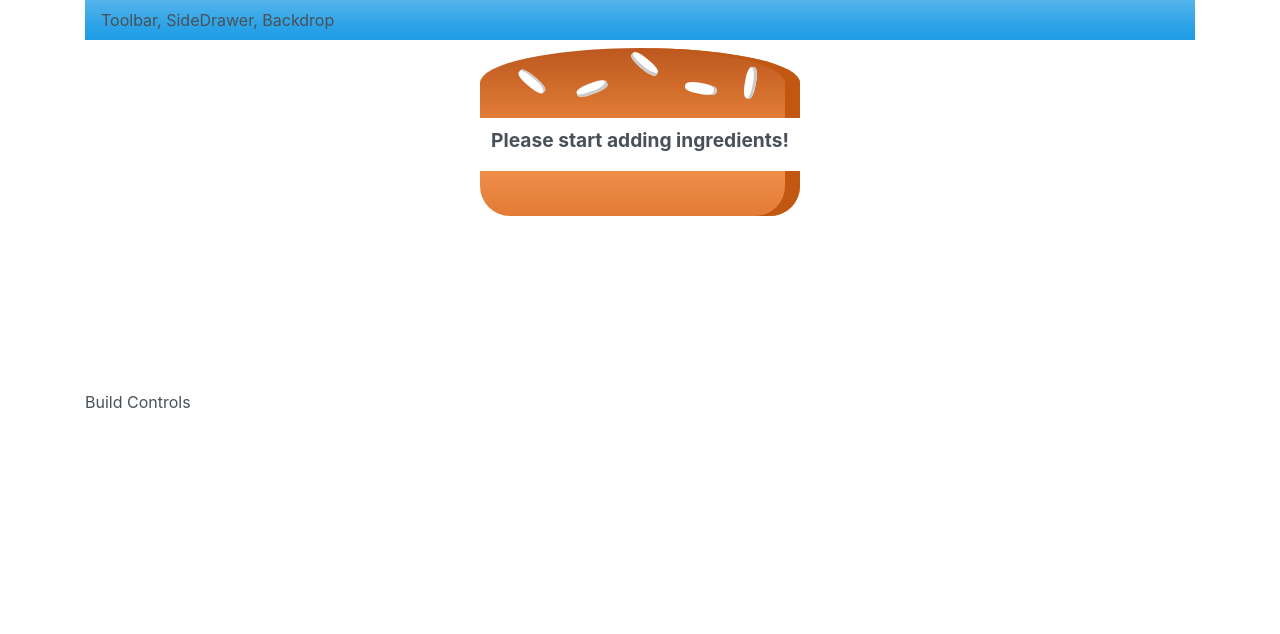
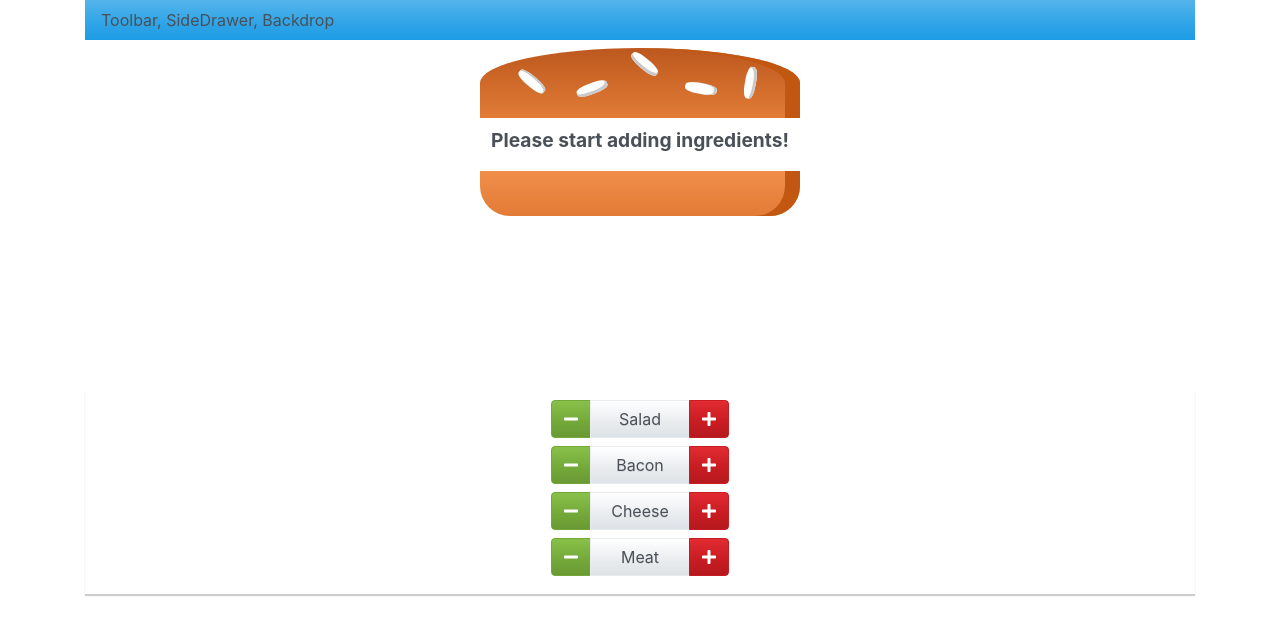
Before and after one commit to HubTicaBB/BurgerBuilder, a React (Create React App) app in the folder client/: page / in a window 1280 px wide. Shown: the top 634 px of the page. Built offline with nearby package versions, Linux system fonts and the light colour scheme.

Commit message:
Create BuildControls +/-

```diff
--- a/client/package.json
+++ b/client/package.json
@@ -3,6 +3,9 @@
   "version": "0.1.0",
   "private": true,
   "dependencies": {
+    "@fortawesome/fontawesome-svg-core": "^1.2.30",
+    "@fortawesome/free-solid-svg-icons": "^5.14.0",
+    "@fortawesome/react-fontawesome": "^0.1.11",
     "@testing-library/jest-dom": "^4.2.4",
     "@testing-library/react": "^9.5.0",
     "@testing-library/user-event": "^7.2.1",
--- /dev/null
+++ b/client/src/components/Burger/BuildControls/BuildControl/BuildControl.js
@@ -0,0 +1,20 @@
+import React from 'react';
+import '../../../../bootstrap.css';
+import { FontAwesomeIcon } from '@fortawesome/react-fontawesome';
+import { faPlus, faMinus } from '@fortawesome/free-solid-svg-icons'
+
+const BuildControl = props => (
+  <div className="btn-group mb-2">
+    <button className='btn btn-success'>
+      <FontAwesomeIcon icon={ faMinus } />
+    </button>
+    <button className='btn btn-secondary' style={{ minWidth: '100px' }}>
+      { props.label }
+    </button>
+    <button className='btn btn-danger'>
+      <FontAwesomeIcon icon={ faPlus } />
+    </button>
+  </div>
+);
+
+export default BuildControl;
--- /dev/null
+++ b/client/src/components/Burger/BuildControls/BuildControls.css
@@ -0,0 +1,9 @@
+.BuildControls {
+  width: 100%;
+  display: flex;
+  flex-flow: column;
+  align-items: center;
+  box-shadow: 0 2px 1px #ccc;
+  margin: auto;
+  padding: 10px 0;
+}
--- /dev/null
+++ b/client/src/components/Burger/BuildControls/BuildControls.js
@@ -0,0 +1,20 @@
+import React from 'react';
+import './BuildControls.css';
+import BuildControl from './BuildControl/BuildControl';
+
+const controls = [
+  { label: 'Salad', type: 'salad' },
+  { label: 'Bacon', type: 'bacon' },
+  { label: 'Cheese', type: 'cheese' },
+  { label: 'Meat', type: 'meat' }
+];
+
+const BuildControls = props => (
+  <div className='BuildControls'>
+    { controls.map(control => (
+      <BuildControl key={ control.label } label={ control.label} />
+    )) }
+  </div>
+);
+
+export default BuildControls;
--- a/client/src/containers/BurgerBuilder/BurgerBuilder.js
+++ b/client/src/containers/BurgerBuilder/BurgerBuilder.js
@@ -1,6 +1,7 @@
 import React, { Component } from 'react';
 import Aux from '../../hoc/Auxx';
 import Burger from '../../components/Burger/Burger';
+import BuildControls from '../../components/Burger/BuildControls/BuildControls';
 
 class BurgerBuilder extends Component {
   state = {
@@ -16,7 +17,7 @@ class BurgerBuilder extends Component {
     return (
       <Aux>
         <Burger ingredients={this.state.ingredients} />
-        <div>Build Controls</div>
+        <BuildControls />
       </Aux>
     )
   };
```
Also changed, not shown: 2 other files (tests, documents, lock files or other folders).
